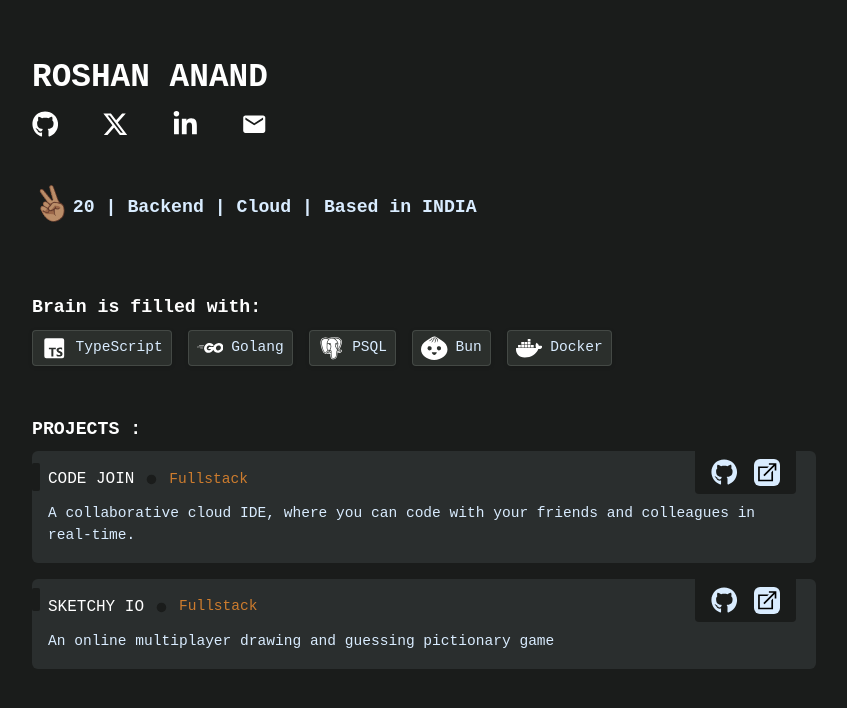
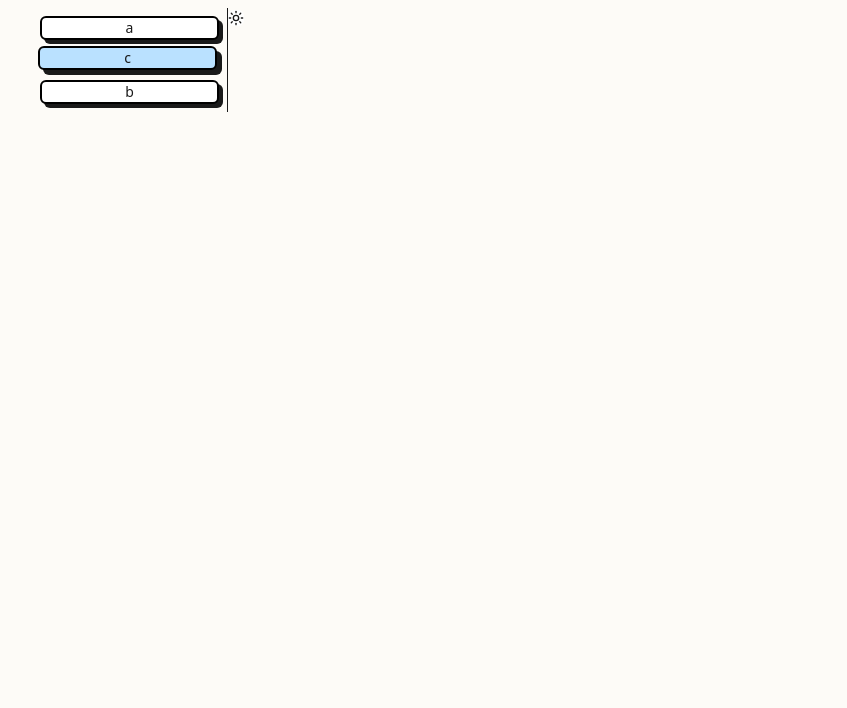
Before and after one commit to Roshan-anand/portfolio, a Next.js app: page / in a window 1280 px wide. Shown: the top 708 px of the page, without its empty margins (216-1063 px from the left). Built offline with nearby package versions, Linux system fonts and the light colour scheme.

Commit message:
revamped design

```diff
--- a/src/app/layout.tsx
+++ b/src/app/layout.tsx
@@ -13,12 +13,20 @@ export default function RootLayout({
   children: React.ReactNode;
 }>) {
   return (
-    <html lang="en">
-      <body className={`select-none`}>
-        <ThemeProvider attribute="class" enableSystem defaultTheme="system">
-          {children}
-        </ThemeProvider>
-      </body>
-    </html>
+    <>
+      <html lang="en" suppressHydrationWarning>
+        <head />
+        <body>
+          <ThemeProvider
+            attribute="class"
+            defaultTheme="system"
+            enableSystem
+            disableTransitionOnChange
+          >
+            {children}
+          </ThemeProvider>
+        </body>
+      </html>
+    </>
   );
 }
--- a/src/app/page.tsx
+++ b/src/app/page.tsx
@@ -1,13 +1,18 @@
-import Hero from "@/components/hero";
-import { Projects } from "@/components/projects";
-import Tech from "@/components/tech";
+import { ThemeToggle } from "@/components/theme-toggle";
+import { Button } from "@/components/ui/button";
+import { Card } from "@/components/ui/card";
 
 const page = () => {
   return (
-    <main className="w-[80%] max-w-[800px] mx-auto p-2 flex flex-col gap-[50px] bg-">
-      <Hero />
-      <Tech />
-      <Projects />
+    <main className="w-[95%] max-w-200 h-screen mx-auto p-2 flex items-en">
+      <aside className="w-1/4 h-fit border-r flex flex-col p-2 gap-2">
+        <Button variant={"primary"}>a</Button>
+        <Button variant={"active"}>c</Button>
+        <Button variant={"secondary"}>b</Button>
+      </aside>
+      <section className="flex-1 h-full">
+        <ThemeToggle />
+      </section>
     </main>
   );
 };
--- /dev/null
+++ b/src/components/theme-toggle.tsx
@@ -0,0 +1,21 @@
+"use client";
+
+import * as React from "react";
+import { Moon, Sun } from "lucide-react";
+import { useTheme } from "next-themes";
+
+import { Button } from "@/components/ui/button";
+
+export function ThemeToggle() {
+  const { setTheme, theme } = useTheme();
+
+  return (
+    <Button
+      onClick={() => {
+        setTheme(theme === "light" ? "dark" : "light");
+      }}
+    >
+      {theme == "light" ? <Moon /> : <Sun />}
+    </Button>
+  );
+}
--- a/src/components/ui/button.tsx
+++ b/src/components/ui/button.tsx
@@ -1,59 +1,45 @@
-import * as React from "react"
-import { Slot } from "@radix-ui/react-slot"
-import { cva, type VariantProps } from "class-variance-authority"
+import * as React from "react";
+import { Slot } from "@radix-ui/react-slot";
+import { cva, type VariantProps } from "class-variance-authority";
 
-import { cn } from "@/lib/utils"
+import { cn } from "@/lib/utils";
 
 const buttonVariants = cva(
-  "inline-flex items-center justify-center gap-2 whitespace-nowrap rounded-md text-sm font-medium transition-all disabled:pointer-events-none disabled:opacity-50 [&_svg]:pointer-events-none [&_svg:not([class*='size-'])]:size-4 shrink-0 [&_svg]:shrink-0 outline-none focus-visible:border-ring focus-visible:ring-ring/50 focus-visible:ring-[3px] aria-invalid:ring-destructive/20 dark:aria-invalid:ring-destructive/40 aria-invalid:border-destructive",
+  "inline-flex items-center justify-center gap-2 whitespace-nowrap rounded-md text-sm font-medium transition-all disabled:pointer-events-none disabled:opacity-50 [&_svg]:pointer-events-none [&_svg:not([class*='size-'])]:size-4 shrink-0 [&_svg]:shrink-0 outline-none focus-visible:border-ring focus-visible:ring-ring/50 focus-visible:ring-[3px] aria-invalid:ring-destructive/20 dark:aria-invalid:ring-destructive/40 aria-invalid:border-destructive transform duration-200 border-border bg-white",
   {
     variants: {
       variant: {
         none: "",
-        default: "bg-primary text-primary-foreground hover:bg-primary/90",
-        destructive:
-          "bg-destructive text-white hover:bg-destructive/90 focus-visible:ring-destructive/20 dark:focus-visible:ring-destructive/40 dark:bg-destructive/60",
-        outline:
-          "border bg-background shadow-xs hover:bg-accent hover:text-accent-foreground dark:bg-input/30 dark:border-input dark:hover:bg-input/50",
+        primary: "border-2 shadow-md hover:translate-[-2px] hover:shadow-lg",
+        active: "border-2 bg-muted translate-[-2px] shadow-[5px_5px]",
         secondary:
-          "bg-secondary text-secondary-foreground hover:bg-secondary/80",
-        ghost:
-          "hover:bg-accent hover:text-accent-foreground dark:hover:bg-accent/50",
-        link: "text-primary underline-offset-4 hover:underline",
-      },
-      size: {
-        default: "h-9 px-4 py-2 has-[>svg]:px-3",
-        sm: "h-8 rounded-md gap-1.5 px-3 has-[>svg]:px-2.5",
-        lg: "h-10 rounded-md px-6 has-[>svg]:px-4",
-        icon: "size-9",
+          "border-2 shadow-md hover:translate-[-2px] hover:shadow-lg hover:text-primary",
       },
     },
     defaultVariants: {
       variant: "default",
-      size: "default",
     },
-  }
-)
+  },
+);
 
 function Button({
   className,
   variant,
-  size,
   asChild = false,
   ...props
 }: React.ComponentProps<"button"> &
   VariantProps<typeof buttonVariants> & {
-    asChild?: boolean
+    asChild?: boolean;
   }) {
-  const Comp = asChild ? Slot : "button"
+  const Comp = asChild ? Slot : "button";
 
   return (
     <Comp
       data-slot="button"
-      className={cn(buttonVariants({ variant, size, className }))}
+      className={cn(buttonVariants({ variant, className }))}
       {...props}
     />
-  )
+  );
 }
 
-export { Button, buttonVariants }
+export { Button, buttonVariants };
--- /dev/null
+++ b/src/components/ui/card.tsx
@@ -0,0 +1,92 @@
+import * as React from "react"
+
+import { cn } from "@/lib/utils"
+
+function Card({ className, ...props }: React.ComponentProps<"div">) {
+  return (
+    <div
+      data-slot="card"
+      className={cn(
+        "bg-card text-card-foreground flex flex-col gap-6 rounded-xl border py-6 shadow-sm",
+        className
+      )}
+      {...props}
+    />
+  )
+}
+
+function CardHeader({ className, ...props }: React.ComponentProps<"div">) {
+  return (
+    <div
+      data-slot="card-header"
+      className={cn(
+        "@container/card-header grid auto-rows-min grid-rows-[auto_auto] items-start gap-2 px-6 has-data-[slot=card-action]:grid-cols-[1fr_auto] [.border-b]:pb-6",
+        className
+      )}
+      {...props}
+    />
+  )
+}
+
+function CardTitle({ className, ...props }: React.ComponentProps<"div">) {
+  return (
+    <div
+      data-slot="card-title"
+      className={cn("leading-none font-semibold", className)}
+      {...props}
+    />
+  )
+}
+
+function CardDescription({ className, ...props }: React.ComponentProps<"div">) {
+  return (
+    <div
+      data-slot="card-description"
+      className={cn("text-muted-foreground text-sm", className)}
+      {...props}
+    />
+  )
+}
+
+function CardAction({ className, ...props }: React.ComponentProps<"div">) {
+  return (
+    <div
+      data-slot="card-action"
+      className={cn(
+        "col-start-2 row-span-2 row-start-1 self-start justify-self-end",
+        className
+      )}
+      {...props}
+    />
+  )
+}
+
+function CardContent({ className, ...props }: React.ComponentProps<"div">) {
+  return (
+    <div
+      data-slot="card-content"
+      className={cn("px-6", className)}
+      {...props}
+    />
+  )
+}
+
+function CardFooter({ className, ...props }: React.ComponentProps<"div">) {
+  return (
+    <div
+      data-slot="card-footer"
+      className={cn("flex items-center px-6 [.border-t]:pt-6", className)}
+      {...props}
+    />
+  )
+}
+
+export {
+  Card,
+  CardHeader,
+  CardFooter,
+  CardTitle,
+  CardAction,
+  CardDescription,
+  CardContent,
+}
--- a/src/globals.css
+++ b/src/globals.css
@@ -2,69 +2,74 @@
 @import "tw-animate-css";
 
 :root {
-    --background: #1a1c1b;
-    --foreground: #fff;
-    --card: #2a2e2e;
-    --card-foreground: #fff;
-    --primary: #d9ecff;
-    --primary-foreground: #000;
-    --secondary: #cd7c2e;
-    --secondary-foreground: #fff;
-    --muted-foreground: #d9ecff;
-    --destructive: oklch(0.6368 0.2078 25.3313);
-    --destructive-foreground: oklch(0.9851 0 0);
-    --input: #555d58;
-    --font-sans: Geist Mono, ui-monospace, monospace;
-    --font-serif: serif;
-    --font-mono: JetBrains Mono, monospace;
-    --shadow-2xs: 0px 1px 4px 0px hsl(0 0% 0% / 0.03);
-    --shadow-xs: 0px 1px 4px 0px hsl(0 0% 0% / 0.03);
-    --shadow-sm:
-        0px 1px 4px 0px hsl(0 0% 0% / 0.05),
-        0px 1px 2px -1px hsl(0 0% 0% / 0.05);
-    --shadow:
-        0px 1px 4px 0px hsl(0 0% 0% / 0.05),
-        0px 1px 2px -1px hsl(0 0% 0% / 0.05);
-    --shadow-md:
-        0px 1px 4px 0px hsl(0 0% 0% / 0.05),
-        0px 2px 4px -1px hsl(0 0% 0% / 0.05);
-    --shadow-lg:
-        0px 1px 4px 0px hsl(0 0% 0% / 0.05),
-        0px 4px 6px -1px hsl(0 0% 0% / 0.05);
-    --shadow-xl:
-        0px 1px 4px 0px hsl(0 0% 0% / 0.05),
-        0px 8px 10px -1px hsl(0 0% 0% / 0.05);
-    --shadow-2xl: 0px 1px 4px 0px hsl(0 0% 0% / 0.13);
-    --tracking-normal: 0rem;
-    --spacing: 0.25rem;
+    --background: #fdfbf7;
+    --foreground: #1a1a1a;
+    --primary: #c4b0ff;
+    --secondary: #ffb3ba;
+    --muted: #bae1ff;
+    --accent: #98ff98;
+    --border: #000000;
+    --shadow-md: 4px 4px 0px 0px;
+    --shadow: 2px 2px 0px 0px;
+    --shadow-lg: 8px 8px 0px 0px;
+
+    --font-sans:
+        ui-sans-serif, system-ui, -apple-system, BlinkMacSystemFont, "Segoe UI",
+        Roboto, "Helvetica Neue", Arial, "Noto Sans", sans-serif,
+        "Apple Color Emoji", "Segoe UI Emoji", "Segoe UI Symbol",
+        "Noto Color Emoji";
+    --font-serif: ui-serif, Georgia, Cambria, "Times New Roman", Times, serif;
+    --font-mono:
+        ui-monospace, SFMono-Regular, Menlo, Monaco, Consolas,
+        "Liberation Mono", "Courier New", monospace;
+    --radius: 0.5rem;
+}
+
+.dark {
+    --background: #121212;
+    --foreground: #e0e0e0;
+    --primary: #b19bff;
+    --secondary: #ff9aa2;
+    --muted: #a0d4ff;
+    --accent: #7cff7c;
+    --border: #333333;
+    --shadow-md: 4px 4px 0px 0px;
+    --shadow: 2px 2px 0px 0px;
+    --shadow-lg: 8px 8px 0px 0px;
+
+    --font-sans:
+        ui-sans-serif, system-ui, -apple-system, BlinkMacSystemFont, "Segoe UI",
+        Roboto, "Helvetica Neue", Arial, "Noto Sans", sans-serif,
+        "Apple Color Emoji", "Segoe UI Emoji", "Segoe UI Symbol",
+        "Noto Color Emoji";
+    --font-serif: ui-serif, Georgia, Cambria, "Times New Roman", Times, serif;
+    --font-mono:
+        ui-monospace, SFMono-Regular, Menlo, Monaco, Consolas,
+        "Liberation Mono", "Courier New", monospace;
+    --radius: 0.5rem;
 }
 
 @theme inline {
     --color-background: var(--background);
     --color-foreground: var(--foreground);
-    --color-card: var(--card);
-    --color-card-foreground: var(--card-foreground);
     --color-primary: var(--primary);
-    --color-primary-foreground: var(--primary-foreground);
     --color-secondary: var(--secondary);
-    --color-secondary-foreground: var(--secondary-foreground);
-    --color-muted-foreground: var(--muted-foreground);
-    --color-destructive: var(--destructive);
-    --color-destructive-foreground: var(--destructive-foreground);
-    --color-input: var(--input);
+    --color-muted: var(--muted);
+    --color-accent: var(--accent);
+    --color-border: var(--border);
 
     --font-sans: var(--font-sans);
     --font-mono: var(--font-mono);
     --font-serif: var(--font-serif);
 
-    --shadow-2xs: var(--shadow-2xs);
-    --shadow-xs: var(--shadow-xs);
-    --shadow-sm: var(--shadow-sm);
+    --radius-sm: calc(var(--radius) - 4px);
+    --radius-md: calc(var(--radius) - 2px);
+    --radius-lg: var(--radius);
+    --radius-xl: calc(var(--radius) + 4px);
+
     --shadow: var(--shadow);
     --shadow-md: var(--shadow-md);
     --shadow-lg: var(--shadow-lg);
-    --shadow-xl: var(--shadow-xl);
-    --shadow-2xl: var(--shadow-2xl);
 }
 
 @layer base {
@@ -75,23 +80,20 @@
     }
 
     body {
-        @apply bg-background text-foreground antialiased;
+        @apply bg-background text-foreground;
     }
 
     h1 {
         font-size: clamp(1.365rem, 0.9555rem + 2.184vw, 2.0475rem);
         line-height: 1.25;
-        color: var(--foreground);
         font-weight: bold;
     }
     h3 {
         font-size: clamp(1.02375rem, 0.9555rem + 0.364vw, 1.1375rem);
-        color: var(--foreground);
         font-weight: 700;
     }
     p {
         font-size: clamp(0.79625rem, 0.728rem + 0.364vw, 0.91rem);
-        color: var(--muted-foreground);
         font-weight: 400;
     }
 
```
Also changed, not shown: package.json (+15 -15 lines), 1 other file (tests, documents, lock files or other folders).
